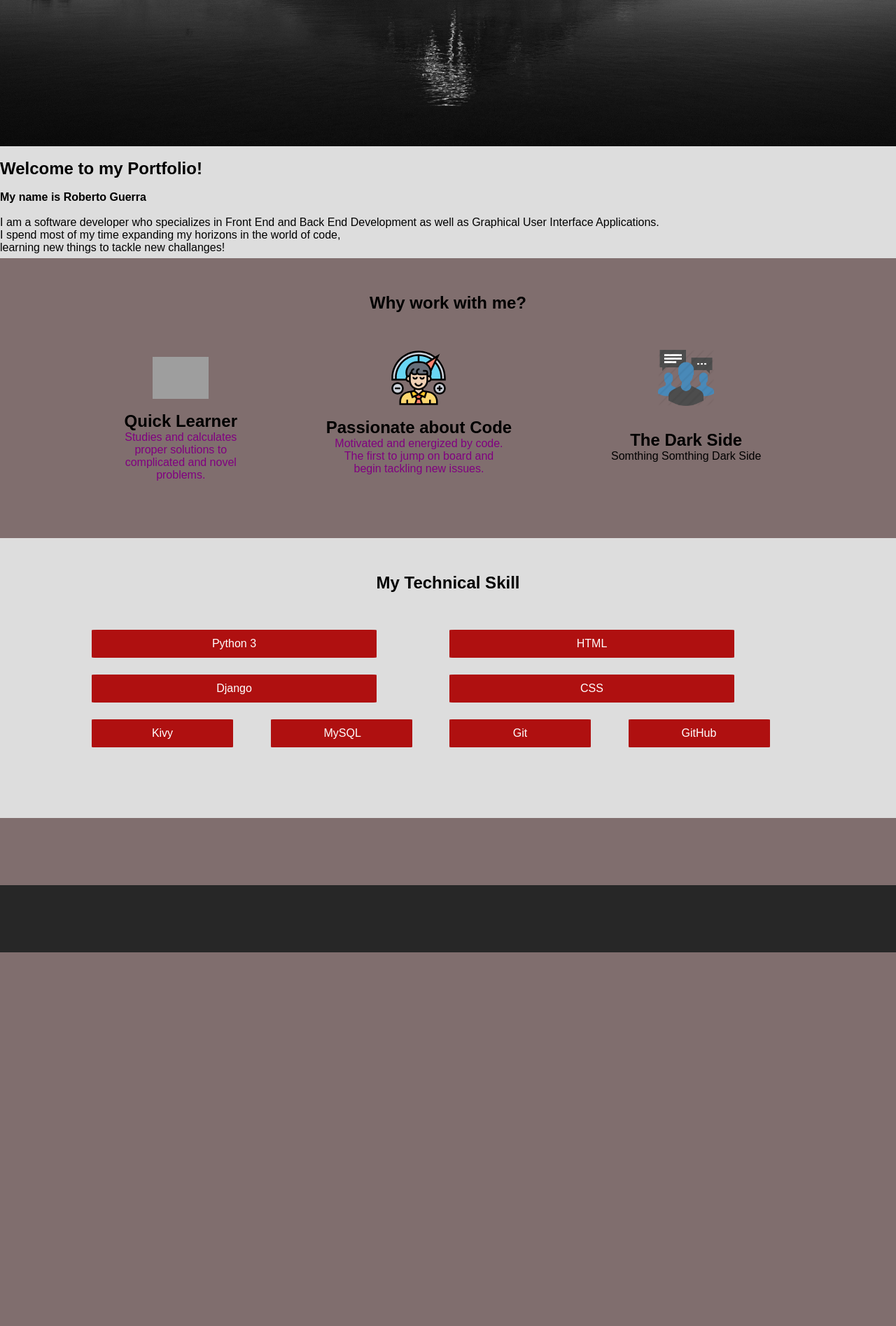
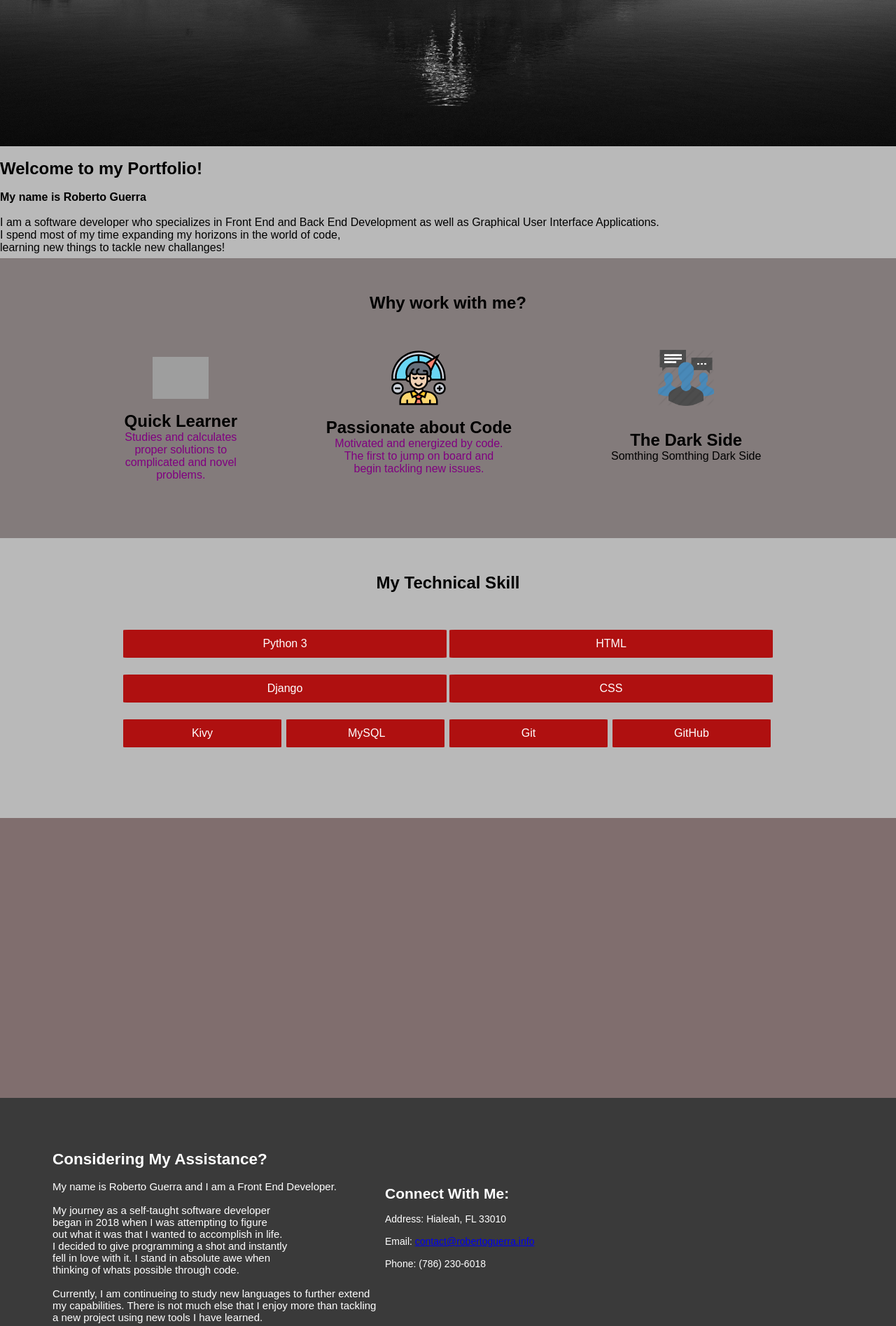
Before and after one commit to Robby-Codes/Portfolio, a Django app: template Portfolio/homepage/templates/homepage/home.html in a window 1280 px wide. Shown: the part 591-2486 px from the top of the page at 70% size. Before the commit the page ends 1952 px from the top, so only its background shows below. Run offline with Django 3.2, Linux system fonts and the light colour scheme; the template is opened without the code that fills it, so the values that code supplies are empty; grey boxes are pictures that could not be loaded.

Commit message:
Added content to the final section, 'footer', to serve as a prototype and also added content to the Skills section.

```diff
--- a/Portfolio/homepage/templates/homepage/home.html
+++ b/Portfolio/homepage/templates/homepage/home.html
@@ -118,9 +118,59 @@
         </main>
 
         <footer>
-            <div class="contact">
-
-            </div>
+            <section class="contact">
+                <div class="lastmessage">
+                    <h1>
+                        Considering My Assistance?
+                    </h1>
+                    <br>
+                    <p>
+                        My name is Roberto Guerra and I am a Front End Developer.
+                        <br>
+                        <br>
+                        My journey as a self-taught software developer
+                        <br>
+                        began in 2018 when I was attempting to figure
+                        <br>
+                        out what it was that I wanted to accomplish in life.
+                        <br>
+                        I decided to give programming a shot and instantly
+                        <br>
+                        fell in love with it. I stand in absolute awe when
+                        <br>
+                        thinking of whats possible through code.
+                        <br>
+                        <br>
+                        Currently, I am continueing to study new languages to further extend
+                        <br>
+                        my capabilities. There is not much else that I enjoy more than tackling
+                        <br>
+                        a new project using new tools I have learned.
+                        <br>
+                        <br>
+                        Most of my free time, I spend working on projects and expanding my knowledge base.
+                        <br>
+                        <br>
+                        My favorite things to do as of yet include.
+                    </p>
+                    <br>
+                    <br>
+                    <ul>
+                        <li>Front End Development</li>
+                        <li>Back End Development</li>
+                        <li>Graphical User Interface Applications</li>
+                    </ul>
+                </div>
+                <div class="contact-info">
+                    <h1>Connect With Me:</h1>
+                    <br>
+                    <p>Address: Hialeah, FL 33010</p>
+                    <br>
+                    <p>Email: <a href="mailto:contact@robertoguerra.info">contact@robertoguerra.info</a></p>
+                    <br>
+                    <p>Phone: (786) 230-6018</p>
+                </div>
+            </section>
         </footer>
 
     </body>
--- a/Portfolio/static/css/main.css
+++ b/Portfolio/static/css/main.css
@@ -64,7 +64,7 @@ padding-bottom: 15px;
 
 .profilesection {
     height: 20vh;
-    background: rgb(221, 221, 221);
+    background: rgb(185, 185, 185);
     box-sizing: border-box;
 }
 
@@ -75,7 +75,7 @@ padding-bottom: 15px;
 
 .subprofile {
     height: 50vh;
-    background: rgb(128, 110, 110);
+    background: rgb(131, 123, 123);
     box-sizing: border-box;
 }
 
@@ -106,7 +106,7 @@ padding-bottom: 15px;
 
 .skillsection {
     height: 50vh;
-    background: rgb(221, 221, 221);
+    background: rgb(185, 185, 185);
     box-sizing: border-box;
 }
 
@@ -117,7 +117,7 @@ padding-bottom: 15px;
 
 .skilltext table {
     position: relative;
-    width: 80%;
+    width: 50%;
     margin: auto;
 }
 
@@ -126,15 +126,15 @@ padding-bottom: 15px;
     text-align: center;
     color: white;
     display: inline-block;
-    width: 105px;
-    padding: 10px 150px;
+    width: 100px;
+    padding: 10px 180px;
     margin-bottom: 20px;
     border: 1px solid rgb(175, 16, 16);
     border-radius: 2%;
 }
 
 .skilltext .shorten {
-    padding: 10px 75px;
+    padding: 10px 87px;
     width: 50px;
 }
 
@@ -146,7 +146,7 @@ padding-bottom: 15px;
 /* Projects */
 
 .projectsection {
-    height: 12vh;
+    height: 50vh;
     background: rgb(128, 110, 110);
     box-sizing: border-box;
 }
@@ -154,7 +154,22 @@ padding-bottom: 15px;
 /* Contact */
 
 .contact {
-    height: 12vh;
-    background: rgb(39, 39, 39);
+    height: 77vh;
+    color: white;
+    background: rgb(58, 58, 58);
     box-sizing: border-box;
 }
+
+.lastmessage {
+    position: relative;
+    padding: 75px;
+    font-size: 15px;
+}
+
+.contact-info {
+    position: relative;
+    padding: 50px;
+    font-size: 14px;
+    bottom: 475px;
+    left: 500px;
+}
```
